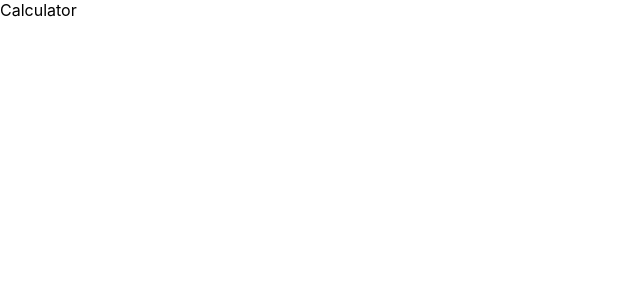
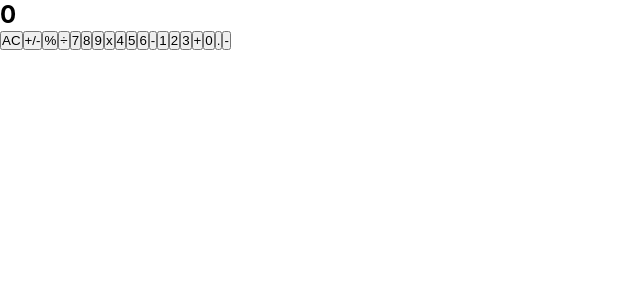
Before and after one commit to badger-99/math-magicians, a React (Create React App) app: page / in a window 1280 px wide. Shown: the top 300 px of the page, without its empty margins (0-640 px from the left). Built offline with nearby package versions, Linux system fonts and the light colour scheme.

Commit message:
Add calculator child components

```diff
--- a/src/components/calculator.js
+++ b/src/components/calculator.js
@@ -1,6 +1,48 @@
 import PropTypes from 'prop-types';
 
-const Calculator = () => {
-  return <div>Calculator</div>;
-};
+const Calculator = () => (
+  <div>
+    <Grid />
+  </div>
+);
+
+const calculatorSymbols = [
+  'AC',
+  '+/-',
+  '%',
+  '÷',
+  '7',
+  '8',
+  '9',
+  'x',
+  '4',
+  '5',
+  '6',
+  '-',
+  '1',
+  '2',
+  '3',
+  '+',
+  '0',
+  '.',
+  '-',
+];
+
+const Grid = () => (
+  <div className="border" id="grid">
+    <Display />
+    {calculatorSymbols.map((symbol, index) => (
+      <Buttons symbol={symbol} key={symbol} id={index} />
+    ))}
+  </div>
+);
+
+const Display = () => (
+  <div className="border" id="display">
+    <h2>0</h2>
+  </div>
+);
+
+const Buttons = ({ symbol, id }) => <button id={'id'+ id } type="button">{symbol}</button>;
+Buttons.propTypes = { symbol: PropTypes.string.isRequired };
 export default Calculator;
```
